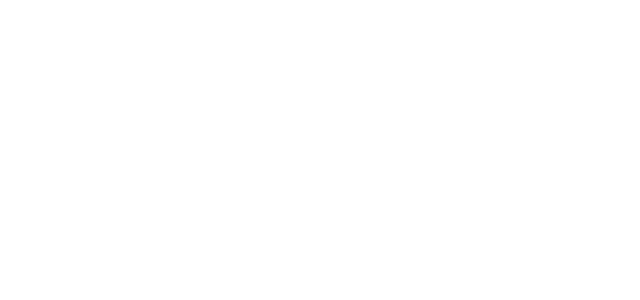
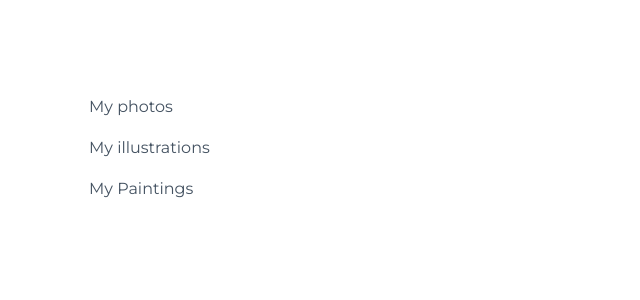
Before and after one commit to kedi1991/react-challenges2023, a React (Create React App) app in the folder my-app/: page / in a window 1280 px wide. Shown: the top 300 px of the page, without its empty margins (0-640 px from the left). Built offline with nearby package versions, Linux system fonts and the light colour scheme.

Commit message:
Adding css to the code

```diff
--- a/my-app/src/App.js
+++ b/my-app/src/App.js
@@ -1,9 +1,13 @@
 import css from './App.module.css';
+import Sidebar from './components/Sidebar';
 
 function App() {
   return (
     <div className={css.App}>
       {/* Add your components here */}
+
+      <Sidebar> </Sidebar>
+
     </div>
   );
 }
--- a/my-app/src/components/Sidebar.js
+++ b/my-app/src/components/Sidebar.js
@@ -0,0 +1,5 @@
+import css from "./css/Sidebar.module.css"
+
+const Sidebar = () => <div class={css.sidebar}> <a href="#">My photos</a>  <a href="#">My illustrations</a> <a href="#">My Paintings</a></div>
+
+export default Sidebar;
```
Also changed, not shown: 1 other file (tests, documents, lock files or other folders).
